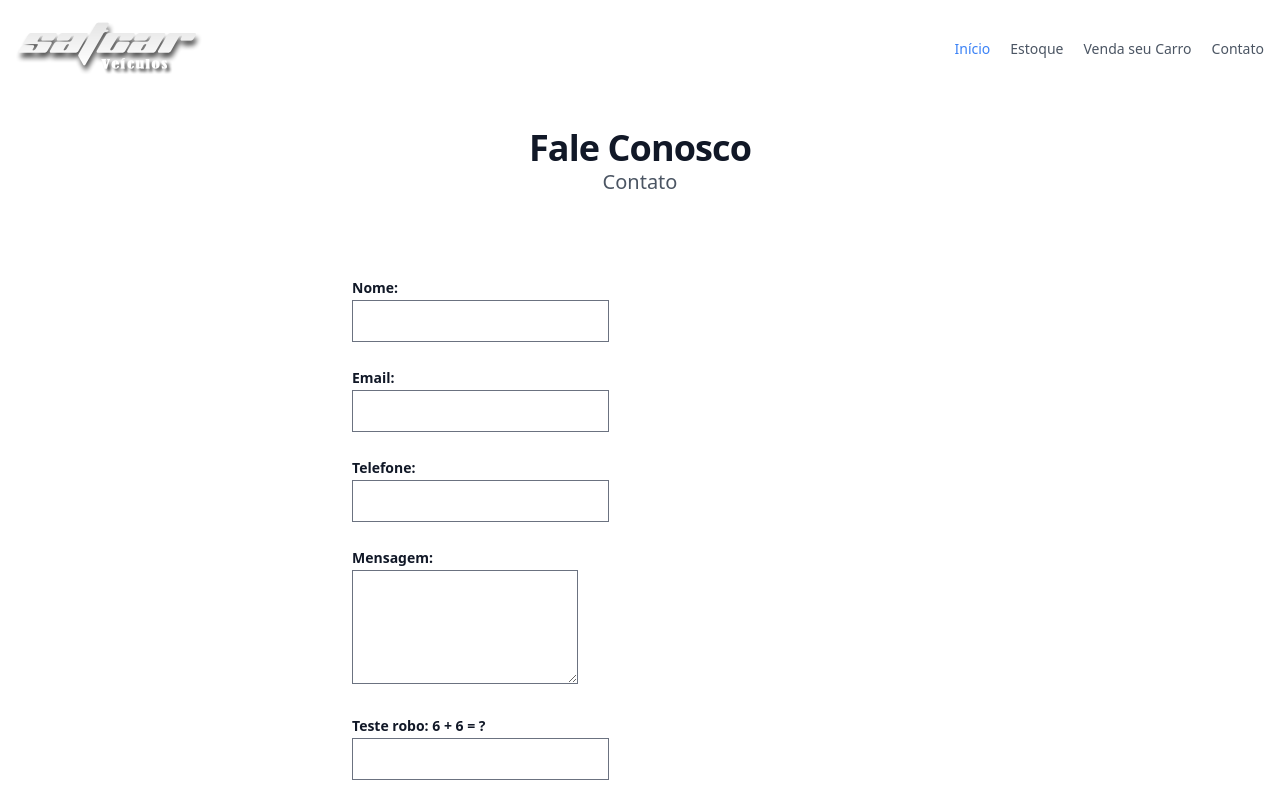
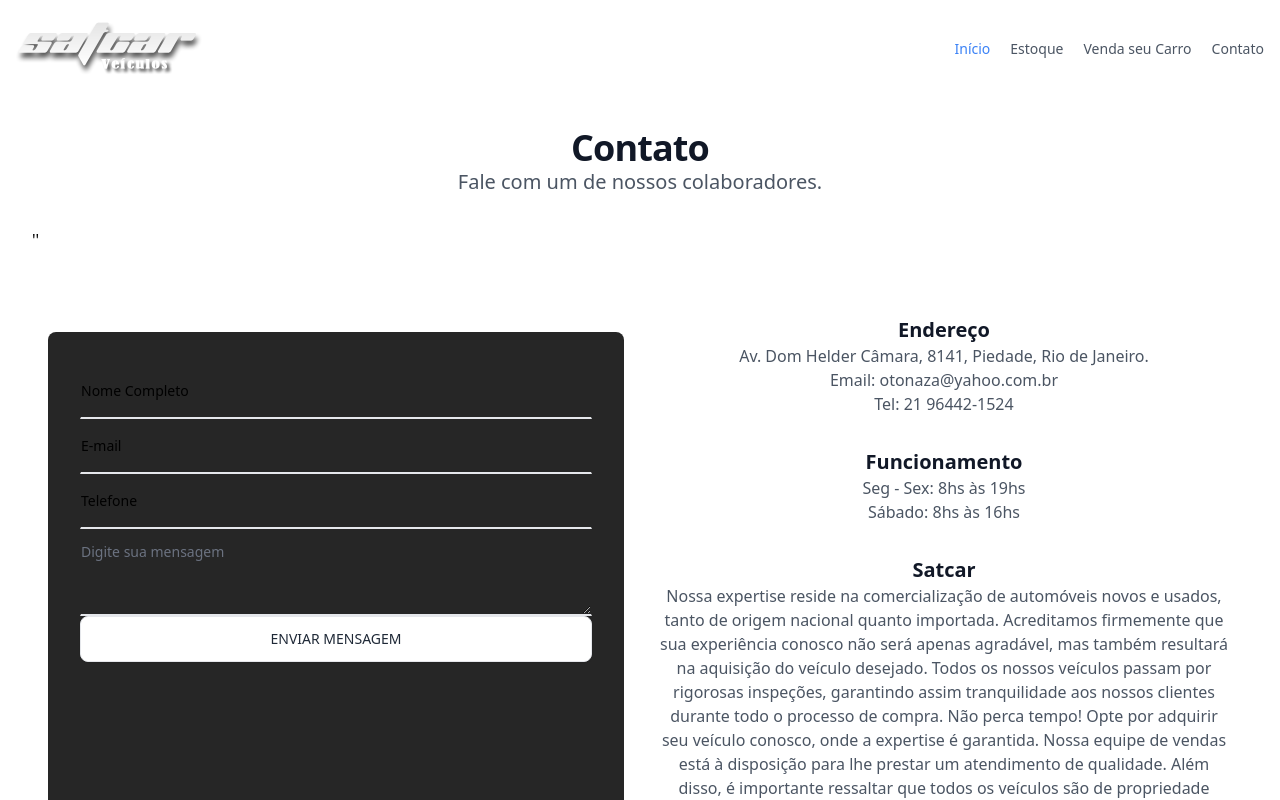
Before and after one commit to julioallday/satcar-website, an Angular app: page /contato in a window 1280 px wide. Shown: the top 800 px of the page. Built offline with nearby package versions, Linux system fonts and the light colour scheme.

Commit message:
feat(template): add formulario e alinhamento

```diff
--- a/src/app/contato/contato.component.html
+++ b/src/app/contato/contato.component.html
@@ -1,44 +1,98 @@
 <div class="bg-white py-24 px-6 sm:py-32 lg:px-8">
   <div class="mx-auto max-w-2xl text-center">
-    <h2 class="text-3xl font-bold tracking-tight text-gray-900 sm:text-4xl">Fale Conosco</h2>
-    <h3 class="text-xl text-gray-600 mb-8">Contato</h3>
+    <h2 class="text-3xl font-bold tracking-tight text-gray-900 sm:text-4xl">
+      Contato
+    </h2>
+    <h3 class="text-xl text-gray-600 mb-8">
+      Fale com um de nossos colaboradores.
+    </h3>
   </div>
-  <form action="#" method="POST" class="mx-auto mt-16 max-w-xl sm:mt-20">
-    <div class="grid grid-cols-1 gap-y-6 gap-x-8 sm:grid-cols-2">
-      <div class="sm:col-span-2">
-        <label for="nome" class="block text-sm font-semibold leading-6 text-gray-900">Nome:</label>
-        <input type="text" name="nome" id="nome" autocomplete="given-name" class="input-field">
+''
+  <div class="grid grid-cols-1 sm:grid-cols-2">
+    <form
+      action="#"
+      method="POST"
+      class="mx-auto w-full bg-neutral-800 p-8 rounded-lg mt-16 max-w-xl sm:mt-20"
+    >
+      <div class="relative">
+        <input
+          type="text"
+          id="hs-floating-underline-input-name"
+          class="peer py-4 px-0 block w-full bg-transparent border-t-transparent border-b-2 border-x-transparent border-b-gray-200 text-sm placeholder:text-transparent focus:border-t-transparent focus:border-x-transparent focus:border-b-blue-500 focus:ring-0 disabled:opacity-50 disabled:pointer-events-none dark:border-b-gray-700 dark:text-gray-400 dark:focus:ring-gray-600 dark:focus:border-b-gray-600 focus:pt-6 focus:pb-2 [&:not(:placeholder-shown)]:pt-6 [&:not(:placeholder-shown)]:pb-2 autofill:pt-6 autofill:pb-2"
+          placeholder="Nome Completo"
+        />
+        <label
+          for="hs-floating-underline-input-name"
+          class="absolute top-0 start-0 py-4 px-0 h-full text-sm truncate pointer-events-none transition ease-in-out duration-100 border border-transparent dark:text-white peer-disabled:opacity-50 peer-disabled:pointer-events-none peer-focus:text-xs peer-focus:-translate-y-1.5 peer-focus:text-gray-500 peer-[:not(:placeholder-shown)]:text-xs peer-[:not(:placeholder-shown)]:-translate-y-1.5 peer-[:not(:placeholder-shown)]:text-gray-500"
+          >Nome Completo</label
+        >
       </div>
-      <div class="sm:col-span-2">
-        <label for="email" class="block text-sm font-semibold leading-6 text-gray-900">Email:</label>
-        <input type="email" name="email" id="email" autocomplete="email" class="input-field">
+      <!-- End Floating Input -->
+
+      <!-- Floating Input -->
+      <div class="relative">
+        <input
+          type="email"
+          id="hs-floating-underline-input-email"
+          class="peer py-4 px-0 block w-full bg-transparent border-t-transparent border-b-2 border-x-transparent border-b-gray-200 text-sm placeholder:text-transparent focus:border-t-transparent focus:border-x-transparent focus:border-b-blue-500 focus:ring-0 disabled:opacity-50 disabled:pointer-events-none dark:border-b-gray-700 dark:text-gray-400 dark:focus:ring-gray-600 dark:focus:border-b-gray-600 focus:pt-6 focus:pb-2 [&:not(:placeholder-shown)]:pt-6 [&:not(:placeholder-shown)]:pb-2 autofill:pt-6 autofill:pb-2"
+          placeholder="email@example"
+        />
+        <label
+          for="hs-floating-underline-input-email"
+          class="absolute top-0 start-0 py-4 px-0 h-full text-sm truncate pointer-events-none transition ease-in-out duration-100 border border-transparent dark:text-white peer-disabled:opacity-50 peer-disabled:pointer-events-none peer-focus:text-xs peer-focus:-translate-y-1.5 peer-focus:text-gray-500 peer-[:not(:placeholder-shown)]:text-xs peer-[:not(:placeholder-shown)]:-translate-y-1.5 peer-[:not(:placeholder-shown)]:text-gray-500"
+          >E-mail</label
+        >
       </div>
-      <div class="sm:col-span-2">
-        <label for="telefone" class="block text-sm font-semibold leading-6 text-gray-900">Telefone:</label>
-        <input type="tel" name="telefone" id="telefone" class="input-field">
+      <!-- End Floating Input -->
+      <!-- Floating Input -->
+      <div class="relative">
+        <input
+          type="text"
+          id="hs-floating-underline-input-telefone"
+          class="peer py-4 px-0 block w-full bg-transparent border-t-transparent border-b-2 border-x-transparent border-b-gray-200 text-sm placeholder:text-transparent focus:border-t-transparent focus:border-x-transparent focus:border-b-blue-500 focus:ring-0 disabled:opacity-50 disabled:pointer-events-none dark:border-b-gray-700 dark:text-gray-400 dark:focus:ring-gray-600 dark:focus:border-b-gray-600 focus:pt-6 focus:pb-2 [&:not(:placeholder-shown)]:pt-6 [&:not(:placeholder-shown)]:pb-2 autofill:pt-6 autofill:pb-2"
+          placeholder="Telefone"
+        />
+        <label
+          for="hs-floating-underline-input-email"
+          class="absolute top-0 start-0 py-4 px-0 h-full text-sm truncate pointer-events-none transition ease-in-out duration-100 border border-transparent dark:text-white peer-disabled:opacity-50 peer-disabled:pointer-events-none peer-focus:text-xs peer-focus:-translate-y-1.5 peer-focus:text-gray-500 peer-[:not(:placeholder-shown)]:text-xs peer-[:not(:placeholder-shown)]:-translate-y-1.5 peer-[:not(:placeholder-shown)]:text-gray-500"
+          >Telefone</label
+        >
       </div>
-      <div class="sm:col-span-2">
-        <label for="mensagem" class="block text-sm font-semibold leading-6 text-gray-900">Mensagem:</label>
-        <textarea name="mensagem" id="mensagem" rows="4" class="input-field"></textarea>
-      </div>
-      <div class="sm:col-span-2">
-        <label for="teste-robo" class="block text-sm font-semibold leading-6 text-gray-900">Teste robo: 6 + 6 = ?</label>
-        <input type="text" name="teste-robo" id="teste-robo" class="input-field">
-      </div>
-      <div class="sm:col-span-2">
-        <button type="submit" class="btn-submit">Enviar</button>
-      </div>
+      <!-- End Floating Input -->
+      <textarea
+        class="py-3 px-0 block w-full bg-transparent border-t-transparent border-b-2 border-x-transparent border-b-gray-200 text-sm focus:border-blue-500 focus:border-t-transparent focus:border-x-transparent focus:border-b-blue-500 focus:ring-0 disabled:opacity-50 disabled:pointer-events-none dark:border-b-gray-700 dark:text-white dark:focus:ring-gray-600 dark:focus:border-b-gray-600"
+        rows="3"
+        placeholder="Digite sua mensagem"
+      ></textarea>
+      <button type="button" class="w-full py-3 px-4 inline-flex justify-center items-center gap-x-2 text-sm font-medium rounded-lg border border-gray-200 bg-white text-gray-800 shadow-sm hover:bg-gray-50 disabled:opacity-50 disabled:pointer-events-none dark:bg-slate-900 dark:border-gray-700 dark:text-white dark:hover:bg-gray-800 dark:focus:outline-none dark:focus:ring-1 dark:focus:ring-gray-600">
+  ENVIAR MENSAGEM
+</button>
+    </form>
+
+    <div class="mt-16 max-w-xl mx-auto text-center">
+      <h2 class="text-xl font-bold text-gray-900">Endereço</h2>
+      <p class="text-gray-600">
+        Av. Dom Helder Câmara, 8141, Piedade, Rio de Janeiro.
+      </p>
+      <p class="text-gray-600">Email: otonaza&#64;yahoo.com.br</p>
+      <p class="text-gray-600">Tel: 21 96442-1524</p>
+      <h3 class="text-xl font-bold text-gray-900 mt-8">Funcionamento</h3>
+      <p class="text-gray-600">Seg - Sex: 8hs às 19hs</p>
+      <p class="text-gray-600">Sábado: 8hs às 16hs</p>
+      <h3 class="text-xl font-bold text-gray-900 mt-8">Satcar</h3>
+      <p class="text-gray-600">
+        Nossa expertise reside na comercialização de automóveis novos e usados,
+        tanto de origem nacional quanto importada. Acreditamos firmemente que
+        sua experiência conosco não será apenas agradável, mas também resultará
+        na aquisição do veículo desejado. Todos os nossos veículos passam por
+        rigorosas inspeções, garantindo assim tranquilidade aos nossos clientes
+        durante todo o processo de compra. Não perca tempo! Opte por adquirir
+        seu veículo conosco, onde a expertise é garantida. Nossa equipe de
+        vendas está à disposição para lhe prestar um atendimento de qualidade.
+        Além disso, é importante ressaltar que todos os veículos são de
+        propriedade exclusiva da nossa loja, possuem laudo cautelar e são de
+        excelente procedência.
+      </p>
     </div>
-  </form>
-  <div class="mt-16 max-w-xl mx-auto text-center">
-    <h2 class="text-xl font-bold text-gray-900">Endereço</h2>
-    <p class="text-gray-600">Av. Dom Helder Câmara, 8113, Piedade, Rio de Janeiro.</p>
-    <p class="text-gray-600">`Email: contato&#64;renacarveiculos.com.br`</p>
-    <p class="text-gray-600">Tel: 21 2596-1213</p>
-    <h3 class="text-xl font-bold text-gray-900 mt-8">Funcionamento</h3>
-    <p class="text-gray-600">Seg - Sex: 8hs às 19hs</p>
-    <p class="text-gray-600">Sábado: 8hs às 16hs</p>
-    <h3 class="text-xl font-bold text-gray-900 mt-8">Renacar</h3>
-    <p class="text-gray-600">Somos especializados na venda de veículos novos e usados, nacionais e importados. Com certeza você não só apreciará como irá comprar seu veículo conosco. Todos nossos veículos são revisados criteriosamente, possibilitando dar aos nossos clientes tranquilidade na hora da compra. Não perca tempo! Compre seu veículo com quem mais entende do assunto. Nossos vendedores terão o prazer em atendê-lo.</p>
   </div>
 </div>
```
